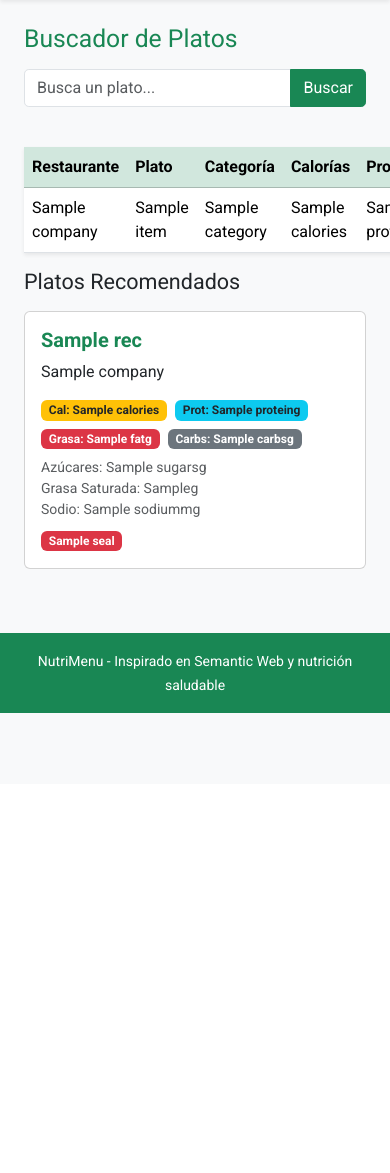
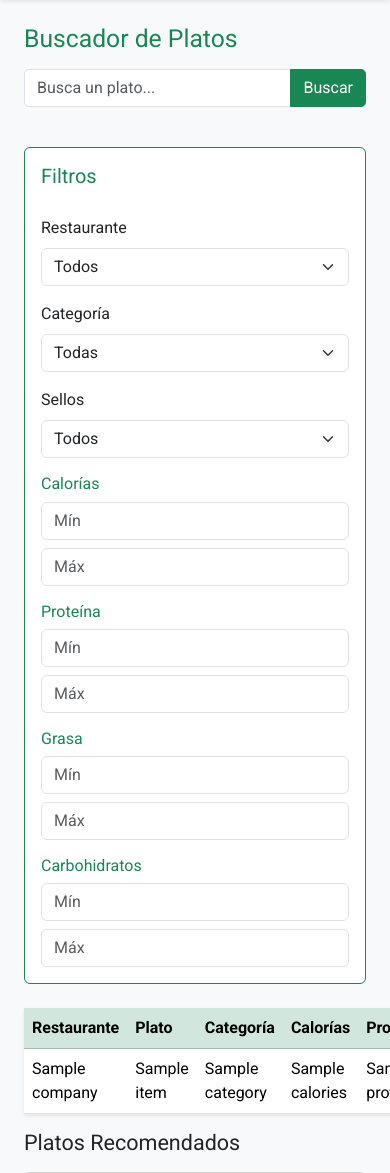
Before and after one commit to Marmaduke23/proyecto-watos, a Flask app: template flask_app/templates/index.html in a window 390 px wide; the page is wider, and only the part inside the window is pictured. Shown: the part 60-1233 px from the top of that part. Before the commit the page ends 773 px from the top of that part, so only its background shows below. Run offline with Flask 3, Linux system fonts and the light colour scheme; the template is opened without the code that fills it: most values are stand-ins (such as "Sample title", 1, 10 or a date in 2020).

Commit message:
feat(filters): implement advanced filters with backend support
- Added UI for filtering by Restaurant, Category, Seals, Calories, Protein, Fat, and Carbohydrates
- Connected filters to backend API to fetch filtered results
- Ensured responsive layout and proper input validation

```diff
--- a/flask_app/templates/index.html
+++ b/flask_app/templates/index.html
@@ -12,6 +12,94 @@
     </div>
 
     <div id="autocomplete" class="list-group mb-4"></div>
+
+
+        <!-- Filtros avanzados -->
+    <div class="card p-3 mb-4 border border-success">
+        <h5 class="text-success">Filtros</h5>
+
+        <div class="row g-3 mt-1">
+
+            <!-- Restaurante -->
+            <div class="col-md-3">
+                <label class="form-label">Restaurante</label>
+                <select id="filterRestaurant" class="form-select">
+                    <option value="">Todos</option>
+                </select>
+            </div>
+
+            <!-- Categoría -->
+            <div class="col-md-3">
+                <label class="form-label">Categoría</label>
+                <select id="filterCategory" class="form-select">
+                    <option value="">Todas</option>
+                </select>
+            </div>
+
+            <!-- Sellos -->
+            <div class="col-md-3">
+                <label class="form-label">Sellos</label>
+                <select id="filterSeals" class="form-select">
+                    <option value="">Todos</option>
+                    <option value="con">Con sellos</option>
+                    <option value="sin">Sin sellos</option>
+                </select>
+            </div>
+
+            <!-- CALORÍAS -->
+            <div class="col-12 mt-3">
+                <h6 class="text-success">Calorías</h6>
+                <div class="row g-2">
+                    <div class="col-md-2">
+                        <input type="number" id="filterMinCal" class="form-control" placeholder="Mín">
+                    </div>
+                    <div class="col-md-2">
+                        <input type="number" id="filterMaxCal" class="form-control" placeholder="Máx">
+                    </div>
+                </div>
+            </div>
+
+            <!-- PROTEÍNA -->
+            <div class="col-12 mt-3">
+                <h6 class="text-success">Proteína</h6>
+                <div class="row g-2">
+                    <div class="col-md-2">
+                        <input type="number" id="filterMinProt" class="form-control" placeholder="Mín">
+                    </div>
+                    <div class="col-md-2">
+                        <input type="number" id="filterMaxProt" class="form-control" placeholder="Máx">
+                    </div>
+                </div>
+            </div>
+
+            <!-- GRASA -->
+            <div class="col-12 mt-3">
+                <h6 class="text-success">Grasa</h6>
+                <div class="row g-2">
+                    <div class="col-md-2">
+                        <input type="number" id="filterMinFat" class="form-control" placeholder="Mín">
+                    </div>
+                    <div class="col-md-2">
+                        <input type="number" id="filterMaxFat" class="form-control" placeholder="Máx">
+                    </div>
+                </div>
+            </div>
+
+            <!-- CARBOHIDRATOS -->
+            <div class="col-12 mt-3">
+                <h6 class="text-success">Carbohidratos</h6>
+                <div class="row g-2">
+                    <div class="col-md-2">
+                        <input type="number" id="filterMinCarbs" class="form-control" placeholder="Mín">
+                    </div>
+                    <div class="col-md-2">
+                        <input type="number" id="filterMaxCarbs" class="form-control" placeholder="Máx">
+                    </div>
+                </div>
+            </div>
+
+        </div>
+    </div>
 
     <table class="table table-hover shadow-sm" id="menuTable">
         <thead class="table-success">
```
Also changed, not shown: flask_app/static/js/script.js (+96 -7 lines).
